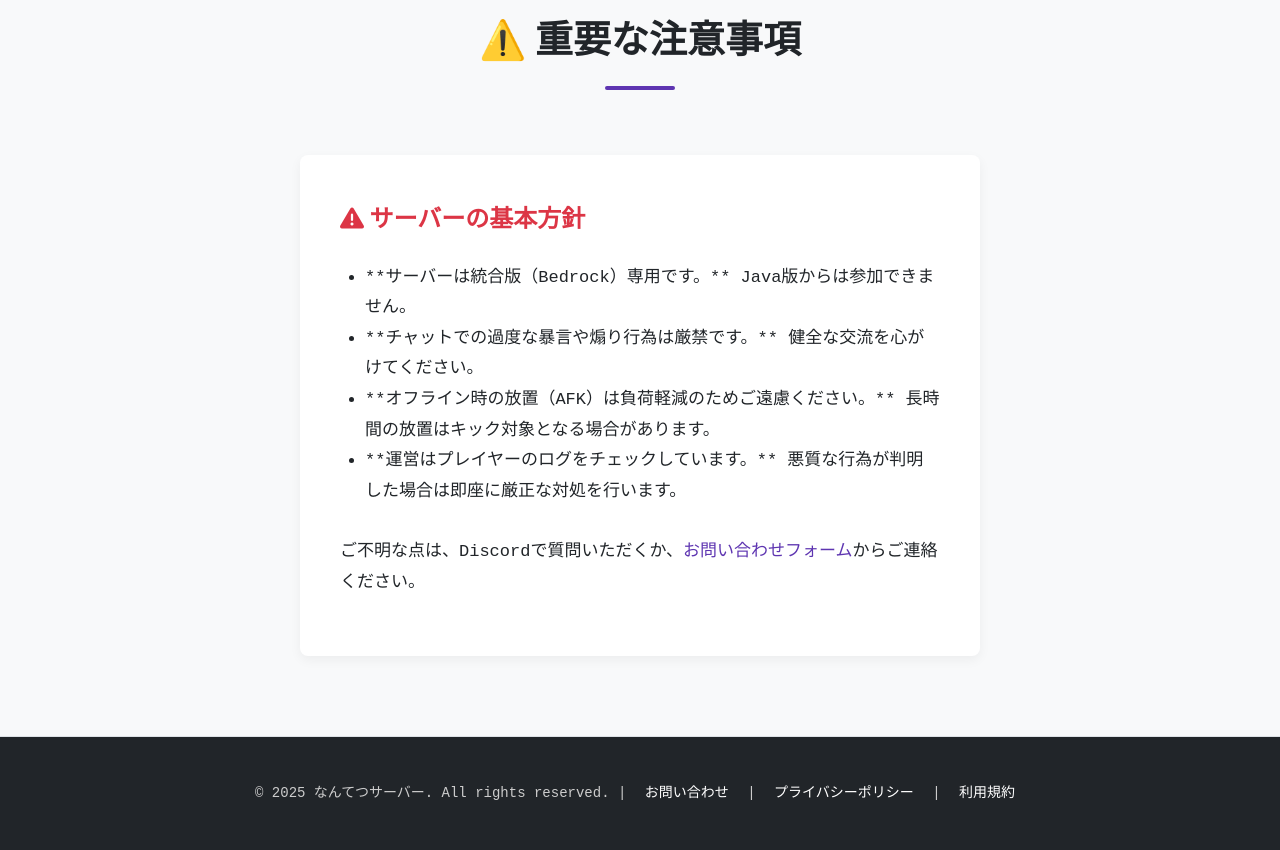
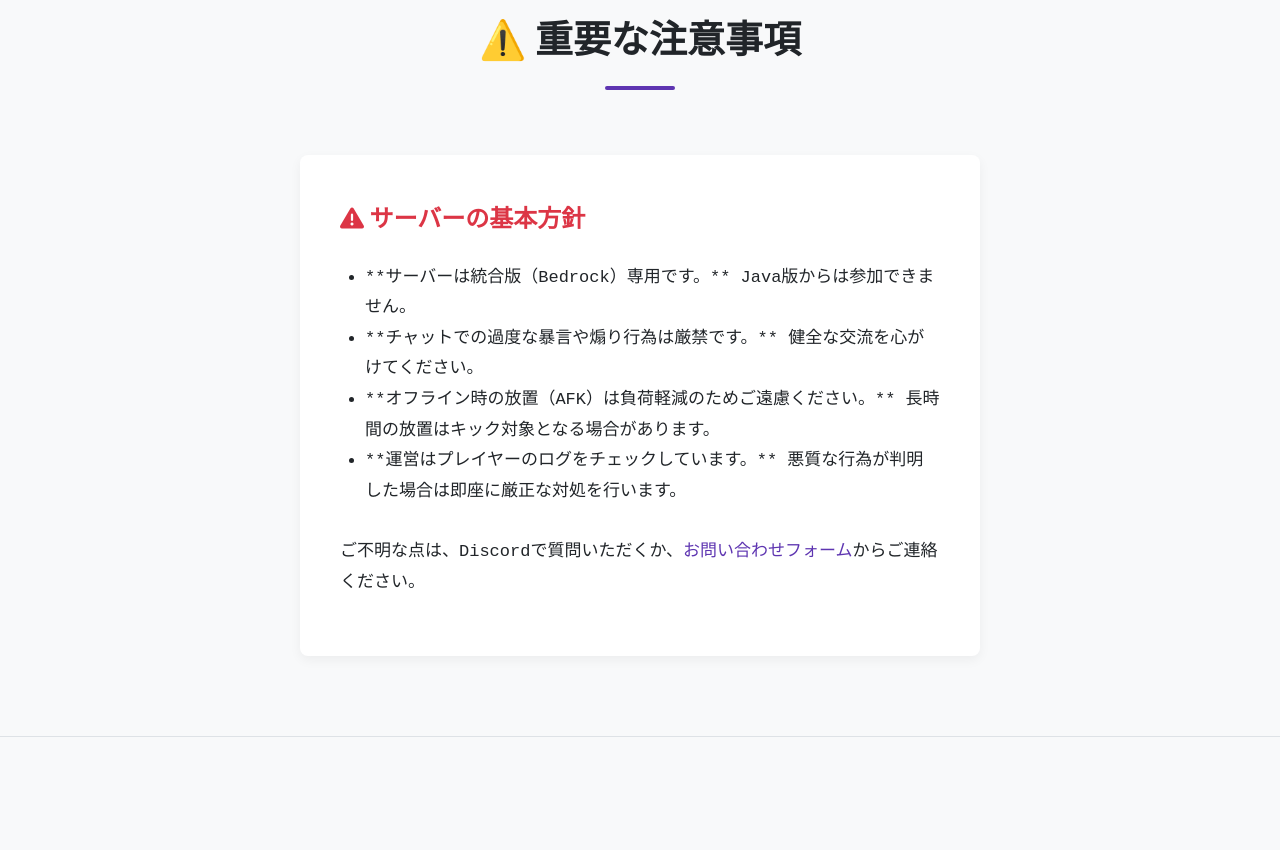
Before and after one commit to NANTETU/Nantetu-Server, a website: page guide/index.html in a window 1280 px wide. Shown: the part 3577-4427 px from the top of the page. After the commit the page ends 4314 px from the top, so only its background shows below. Drawn offline with Linux system fonts and the light colour scheme; files whose address does not match are found by name; a web font is replaced by a local one.

Commit message:
Update index.html

```diff
--- a/guide/index.html
+++ b/guide/index.html
@@ -152,13 +152,6 @@
             </div>
         </div>
     </section>
-
-<footer>
-    <div class="content-wrapper">
-        <p>&copy; 2025 なんてつサーバー. All rights reserved. | <a href="/#contact">お問い合わせ</a> | <a href="privacy">プライバシーポリシー</a> | <a href="terms">利用規約</a></p>
-    </div>
-</footer>
-
     <script>
 document.addEventListener('DOMContentLoaded', function() {
 
```
